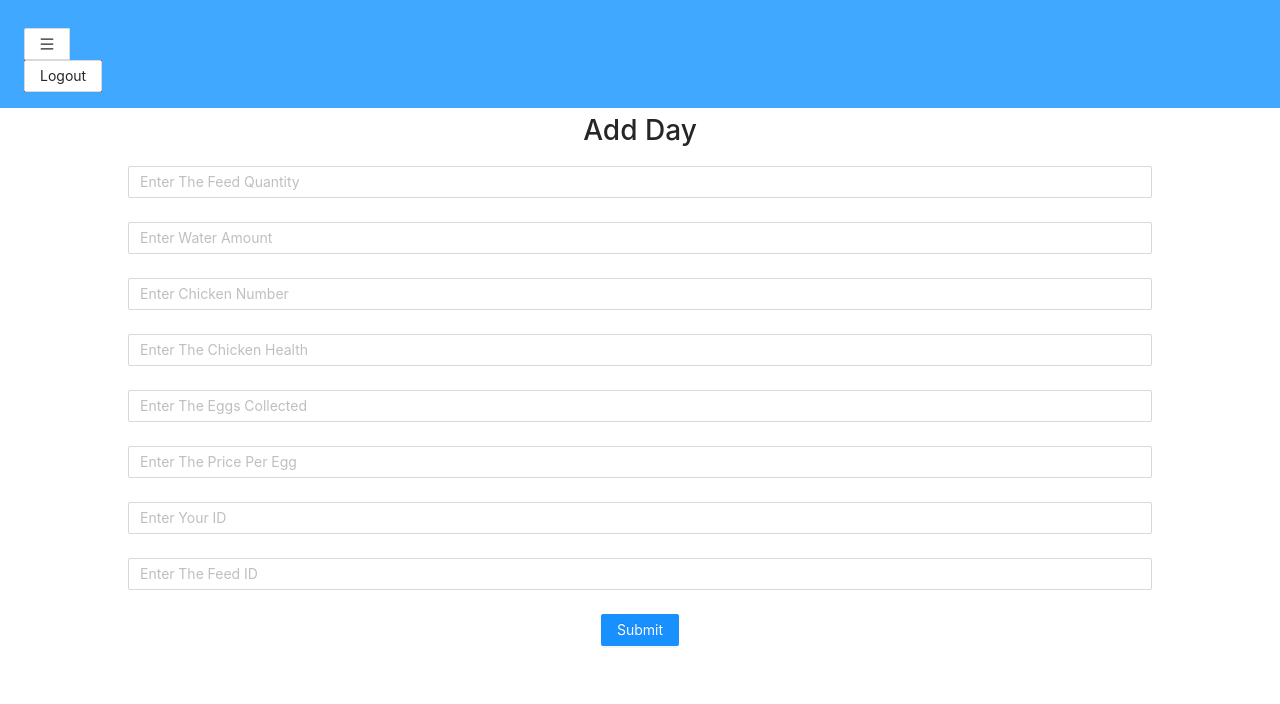
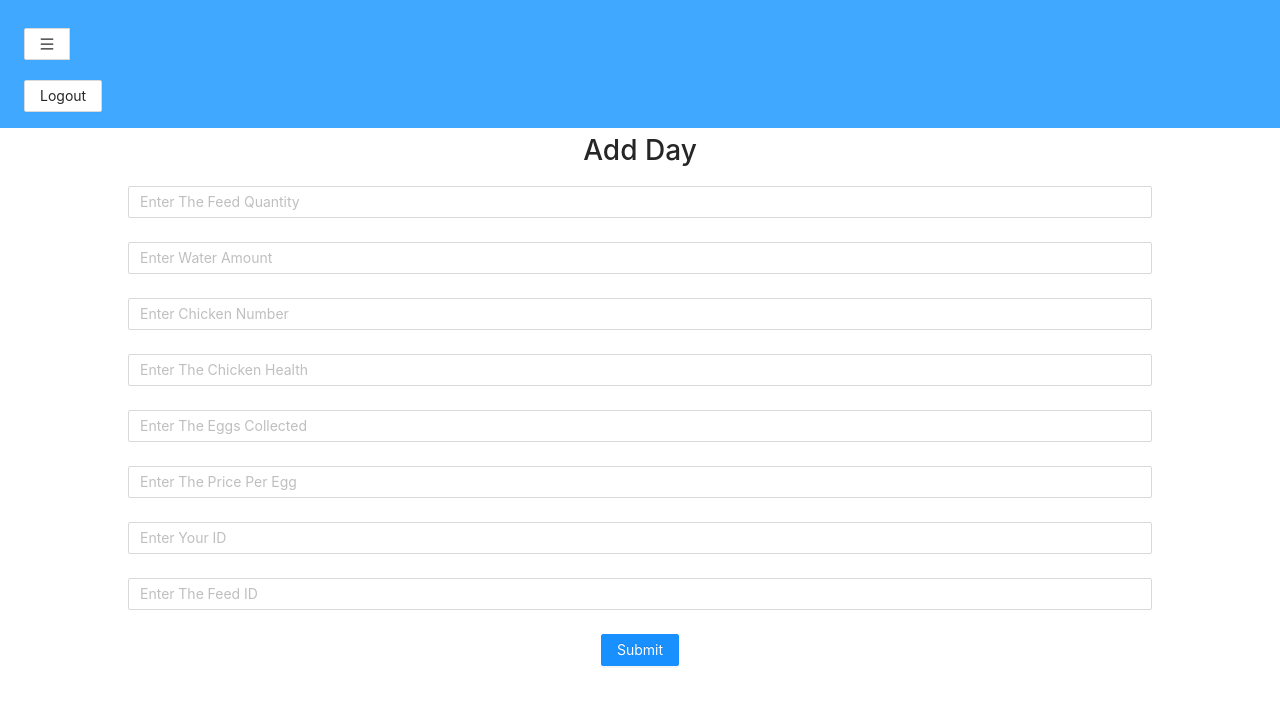
Before and after one commit to kimutai-codes/cheo, a React (Create React App) app: page /today in a window 1280 px wide. Shown: the top 704 px of the page. Built offline with nearby package versions, Linux system fonts and the light colour scheme.

Commit message:
sanitized?

```diff
--- a/src/App.css
+++ b/src/App.css
@@ -13,8 +13,7 @@
 .header {
 	background-color: #40a9ff;
 	display: flex;
-	flex-direction: row;
-	justify-content: space-between;
+	flex-direction: column-reverse;
 }
 
 ul {
@@ -35,11 +34,11 @@ ul {
 	color: red;
 }
 
-.logout {
-	background-color: red;
-	/* display: inline; */
+.logout button {
+	display: inline;
+	margin-top: 20px;
 	margin-left: auto;
-	align-items: flex-start;
+	align-items: flex-end;
 }
 
 .homediv {
--- a/src/components/Logout.js
+++ b/src/components/Logout.js
@@ -8,9 +8,9 @@ export const Logout = () => {
 		setClicked(true);
 	};
 	return (
-		<div className='logout'>
+		<span className='logout'>
 			{clicked ? <Redirect to='/' /> : null}
 			<Button onClick={logout}>Logout</Button>
-		</div>
+		</span>
 	);
 };
--- a/src/components/TempDrawer.js
+++ b/src/components/TempDrawer.js
@@ -17,9 +17,9 @@ function TempDrawer() {
 	};
 
 	return (
-		<div>
+		<span>
 			{admin ? (
-				<div>
+				<span>
 					<Button type='primary' onClick={showDrawer}>
 						<MenuOutlined />
 					</Button>
@@ -64,9 +64,9 @@ function TempDrawer() {
 					<div>
 						{/* {admin ? <div>Admin</div> : <div>Not Admin</div>}{' '} */}
 					</div>
-				</div>
+				</span>
 			) : (
-				<div>
+				<span>
 					<Button type='primary' onClick={showDrawer}>
 						<MenuOutlined />
 					</Button>
@@ -102,10 +102,10 @@ function TempDrawer() {
 					<div>
 						{/* {admin ? <div>Admin</div> : <div>Not Admin</div>}{' '} */}
 					</div>
-				</div>
+				</span>
 			)}
 			{/* TODO replace with icon */}
-		</div>
+		</span>
 	);
 }
 
```
